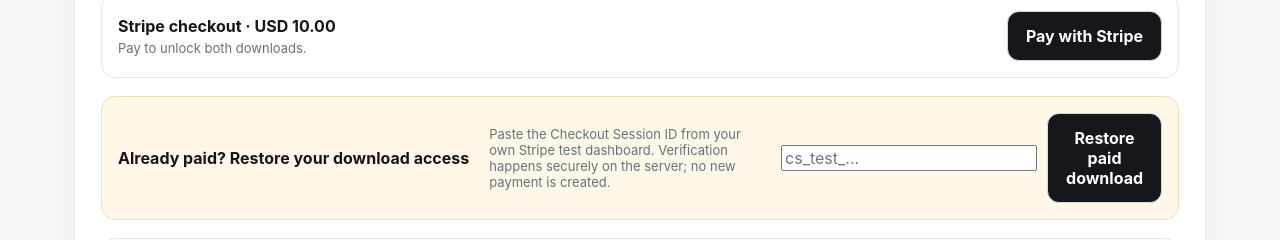
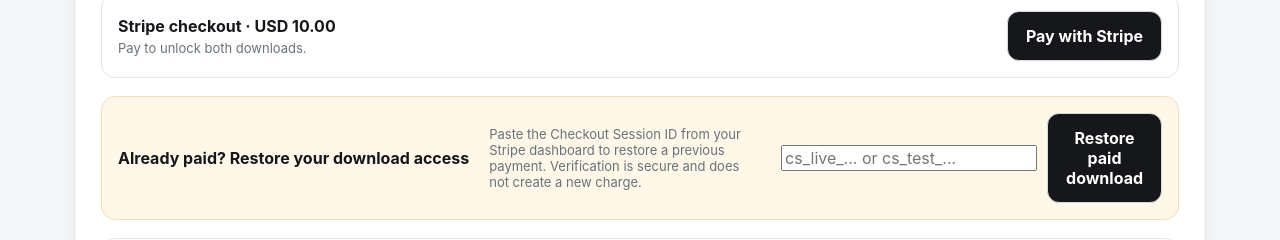
Before and after one commit to goplanetdigital/QuoteFlow, a Next.js app: page / in a window 1280 px wide. Shown: the part 1560-1800 px from the top of the page. Built offline with nearby package versions, Linux system fonts and the light colour scheme.

Commit message:
Use live-compatible checkout recovery guidance in production

```diff
--- a/app/components/QuoteWorkspace.tsx
+++ b/app/components/QuoteWorkspace.tsx
@@ -828,9 +828,9 @@
       {paymentStatus !== "paid" ? (
         <div className="guardrail">
           <strong>Already paid? Restore your download access</strong>
-          <span>Paste the Checkout Session ID from your own Stripe test dashboard. Verification happens securely on the server; no new payment is created.</span>
+          <span>Paste the Checkout Session ID from your Stripe dashboard to restore a previous payment. Verification is secure and does not create a new charge.</span>
           <div className="export-actions">
-            <input aria-label="Stripe Checkout Session ID" type="password" autoComplete="off" placeholder="cs_test_..." value={recoverySessionId} onChange={(event) => setRecoverySessionId(event.target.value)} />
+            <input aria-label="Stripe Checkout Session ID" type="password" autoComplete="off" placeholder="cs_live_... or cs_test_..." value={recoverySessionId} onChange={(event) => setRecoverySessionId(event.target.value)} />
             <button type="button" onClick={recoverExistingPayment} disabled={recoveryBusy}>{recoveryBusy ? "Checking..." : "Restore paid download"}</button>
           </div>
           {recoveryMessage ? <span role="status" aria-live="polite">{recoveryMessage}</span> : null}
```
